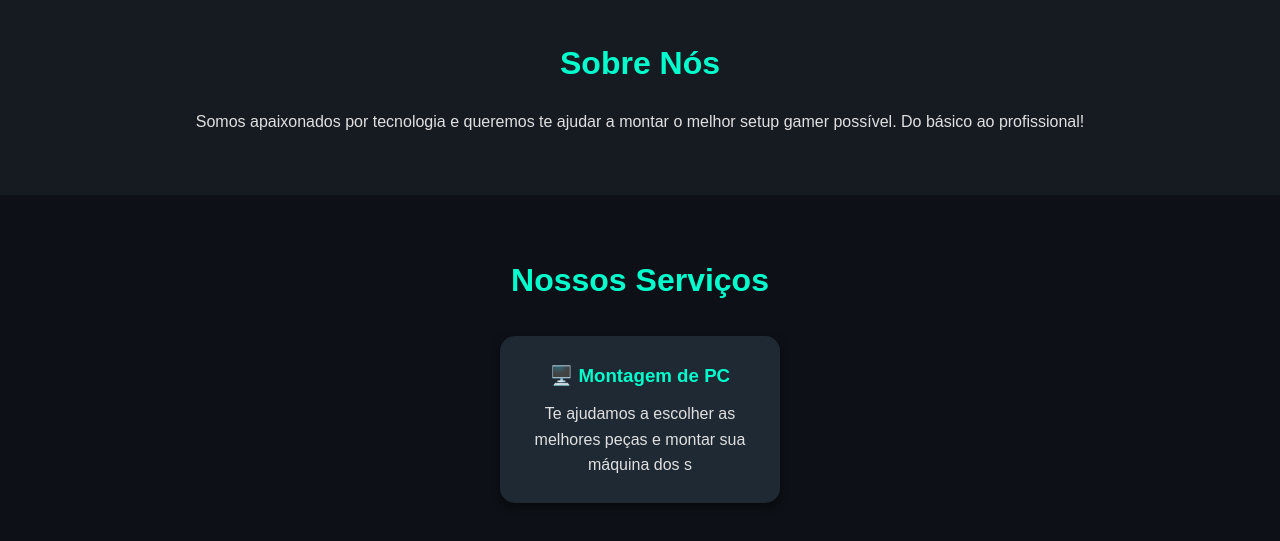
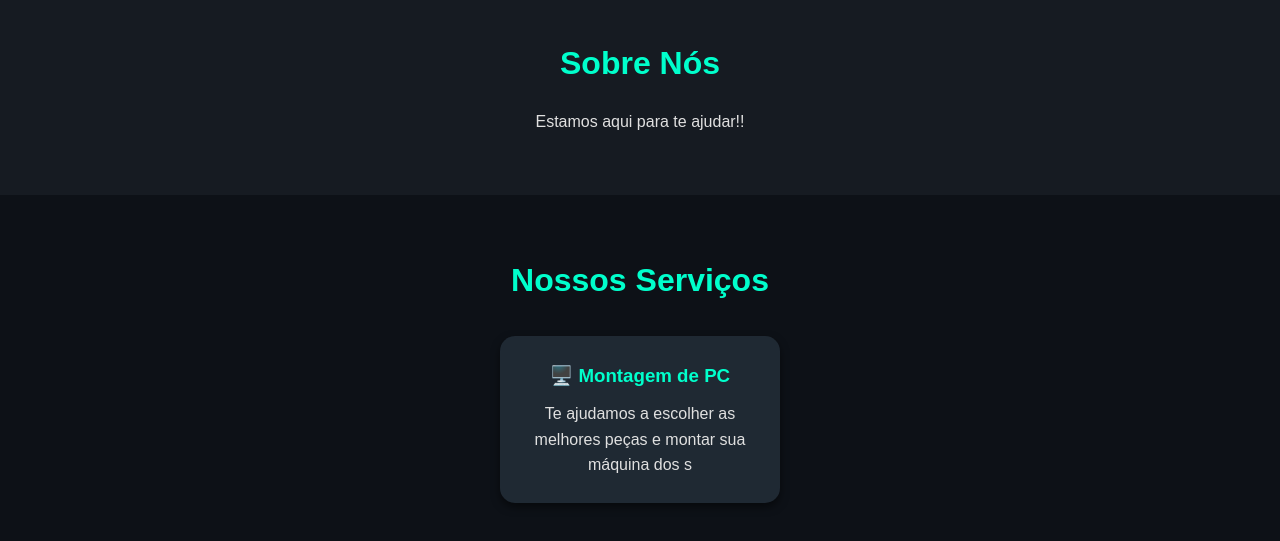
Before and after one commit to dmoraessoares221-cell/easy-portifolio, a plain HTML site: page index.html in a window 1280 px wide. Shown: the part 822-1363 px from the top of the page. Drawn offline with Linux system fonts and the light colour scheme.

Commit message:
primeiro site

```diff
--- a/index.html
+++ b/index.html
@@ -19,7 +19,7 @@
 
   <section id="sobre" class="secao">
     <h2>Sobre Nós</h2>
-    <p>Somos apaixonados por tecnologia e queremos te ajudar a montar o melhor setup gamer possível. Do básico ao profissional!</p>
+    <p>Estamos aqui para te ajudar!!</p>
   </section>
 
   <section id="servicos" class="secao servicos">
```
